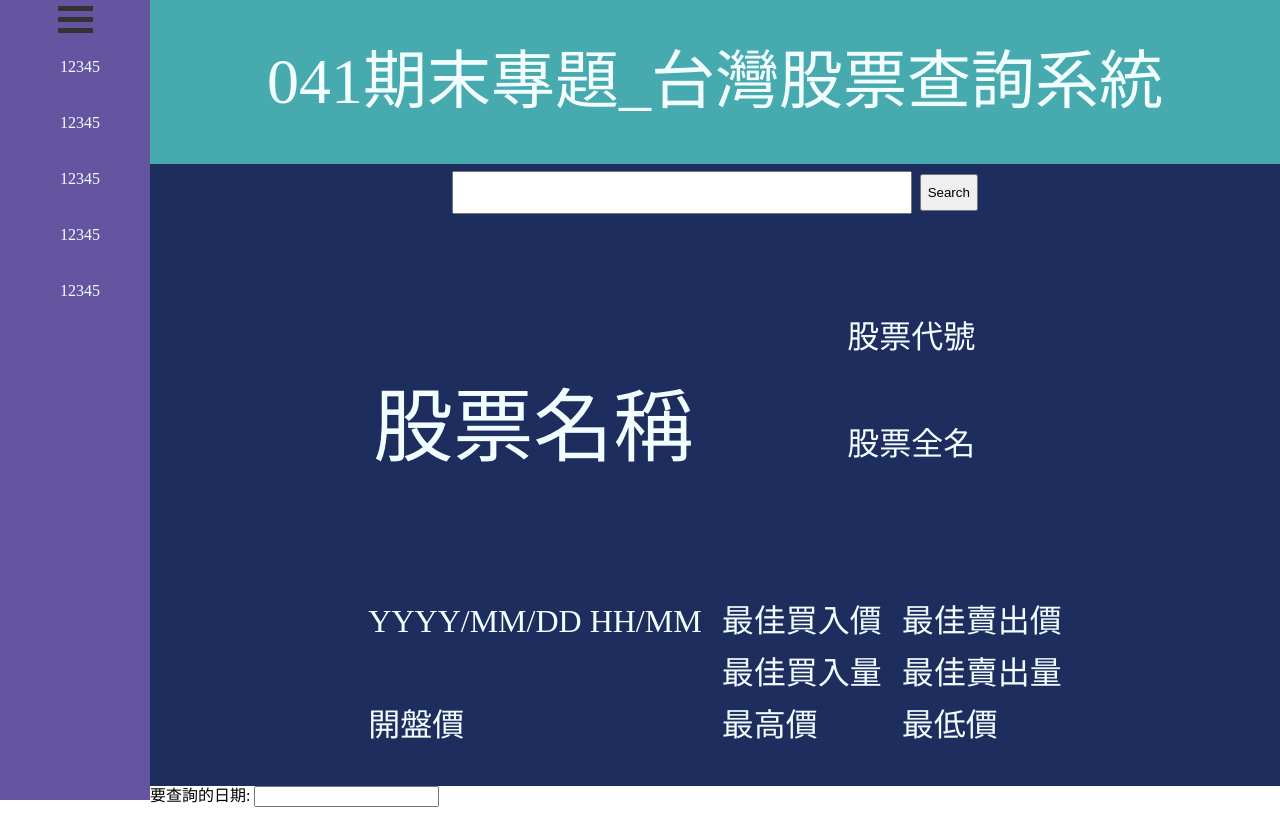
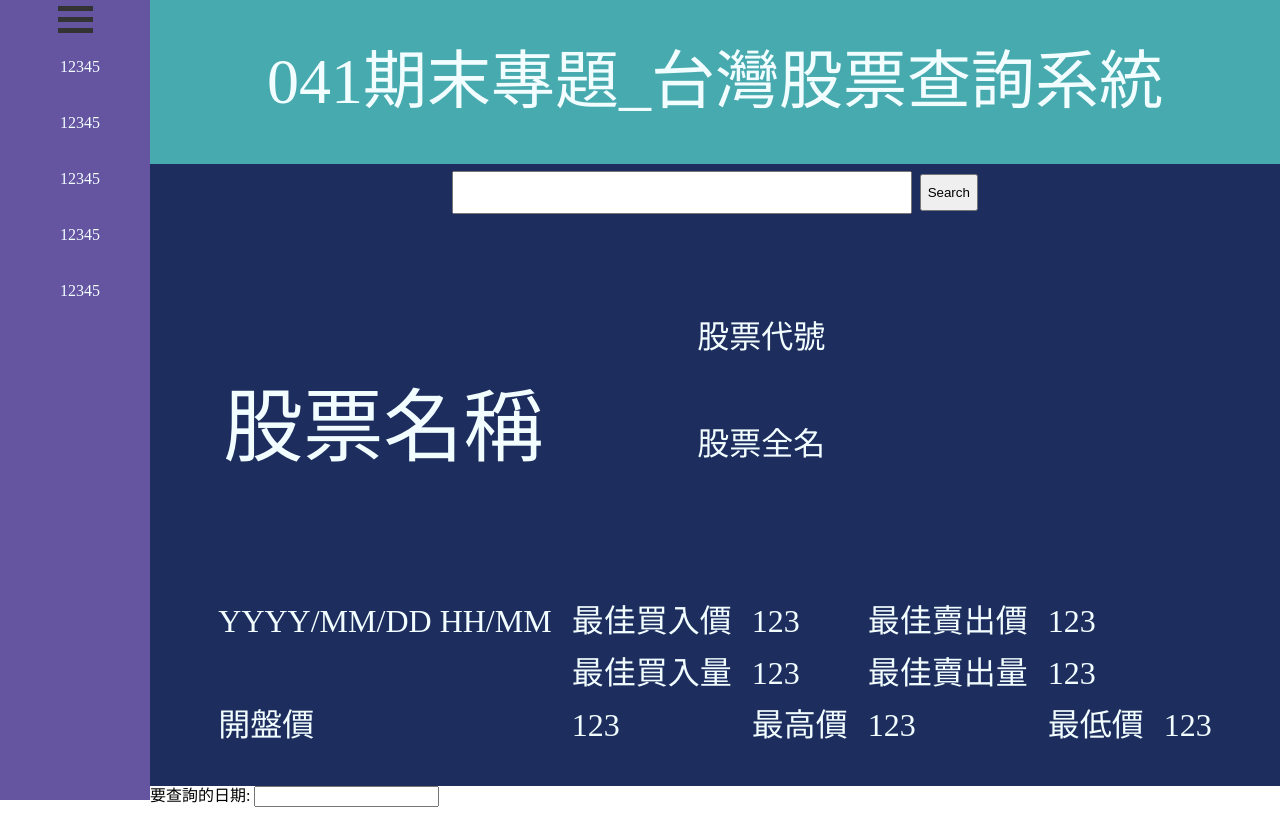
Before and after one commit to qq96932100/041-Final-Project, a Django app: template django/sample/templates/index.html in a window 1280 px wide. Run offline with Django 4.2, Linux system fonts and the light colour scheme; the template is opened without the code that fills it, so the values that code supplies are empty.

Commit message:
NEW/架構及版面改善、新增JS
新增JS：按鈕行為。
架構及版面改善：將顯示數值獨立出來

```diff
--- /dev/null
+++ b/django/sample/sample/static/js/btn.js
@@ -0,0 +1,13 @@
+var search_bar_btn = document.getElementById('search_bar_btn');
+
+
+search_bar_btn.addEventListener('click', function () {
+    console.log('Parent Capturing');
+    show_stock_number();
+  }, true);
+
+
+function show_stock_number() {
+    let search_bar_input = document.getElementById("search_bar_input")
+    document.getElementById("stock_number").innerHTML = search_bar_input.value;
+}
--- a/django/sample/templates/index.html
+++ b/django/sample/templates/index.html
@@ -31,7 +31,7 @@
         function myFunction(x) {
           x.classList.toggle("change");
         }
-        </script>
+    </script>
 </div>
 <div calss="content">
     <div class="banner">
@@ -58,17 +58,24 @@
                 <table>
                     <tr>
                         <td rowspan="2"><div id="stock_time">YYYY/MM/DD HH/MM</div></td>
-                        <td><div id="best_bid_price">最佳買入價</div></td>
-                        <td><div id="best_ask_price">最佳賣出價</div></td>
+                        <td><div>最佳買入價</div></td>
+                        <td><div id="best_bid_price">123</div></td>
+                        <td><div>最佳賣出價</div></td>
+                        <td><div id="best_ask_price">123</div></td>
                     </tr>
                     <tr>
-                        <td><div id="best_bid_volume">最佳買入量</div></td>
-                        <td><div id="best_bid_volume">最佳賣出量</div></td>
+                        <td><div>最佳買入量</div></td>
+                        <td><div id="best_bid_volume">123</div></td>
+                        <td><div>最佳賣出量</div></td>
+                        <td><div id="best_bid_volume">123</div></td>
                     </tr>
                     <tr>
-                        <td><div id="opening_price">開盤價</div></td>
-                        <td><div id="highest_price">最高價</div></td>
-                        <td><div id="lowest_price">最低價</div></td>
+                        <td><div>開盤價</div></td>
+                        <td><div id="opening_price">123</div></td>
+                        <td><div>最高價</div></td>
+                        <td><div id="highest_price">123</div></td>
+                        <td><div>最低價</div></td>
+                        <td><div id="lowest_price">123</div></td>
                     </tr>
                 </table>
                 <!--
@@ -99,5 +106,7 @@
         <img id="chart" src = "">
     </div>
 </div>
+<!-- js -->
+<script src = "../sample/static/js/btn.js"></script>
 </body>
 </html>
```
